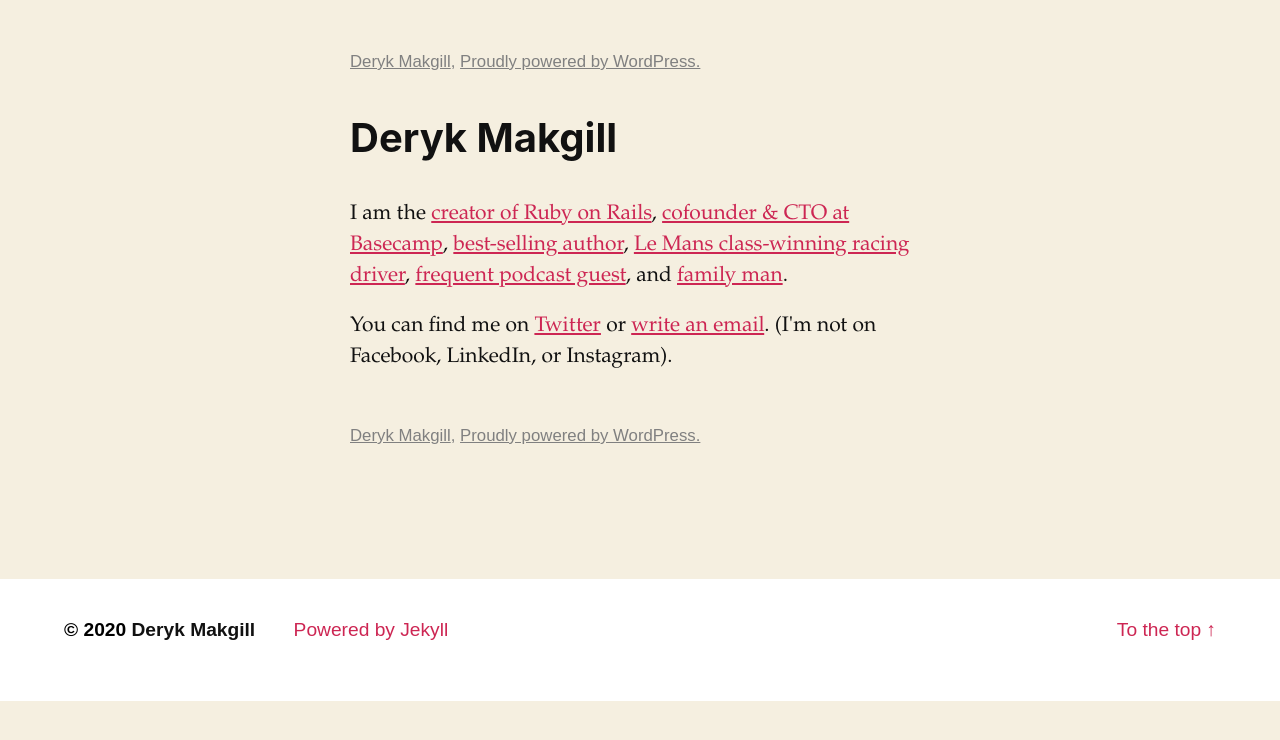
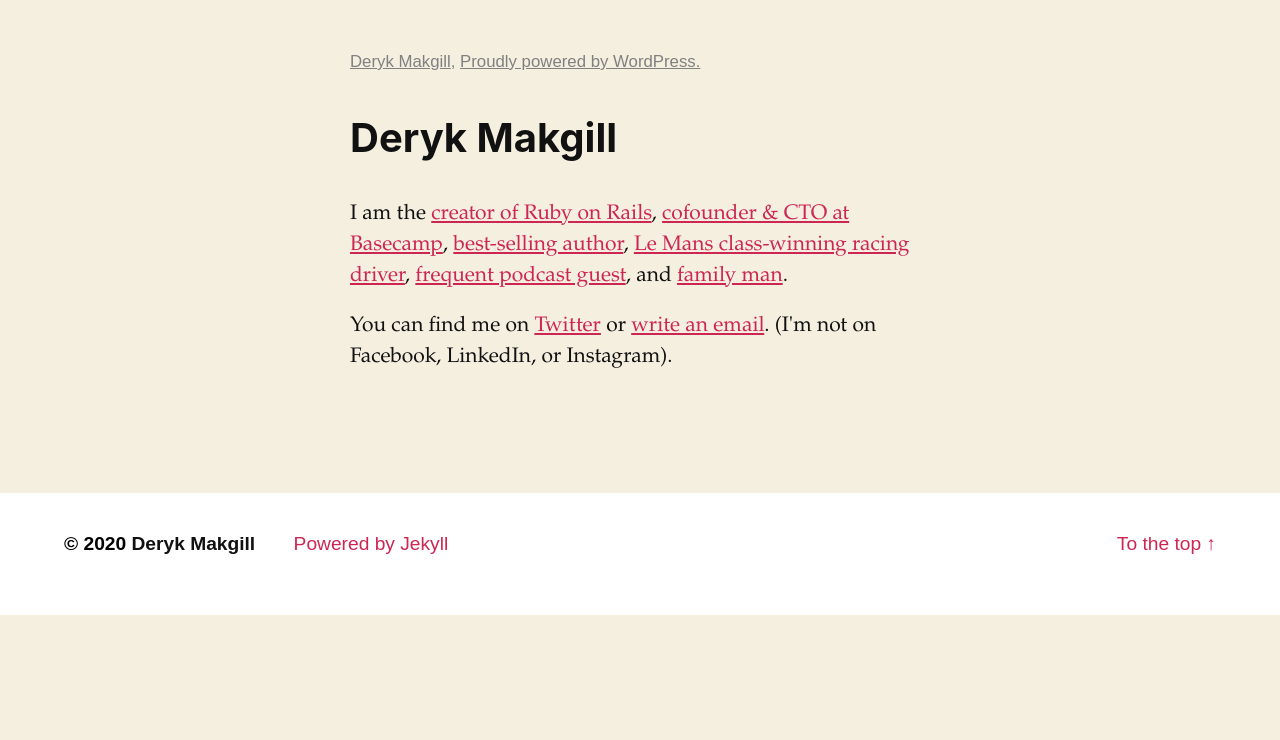
Before and after one commit to derykmakgill/matt, a Jekyll site: the page built from index.md, in a window 1280 px wide. Shown: the top 740 px of the page. Built offline with Jekyll 4.4.1, drawn with Linux system fonts in a browser that asks for light colours.

Commit message:
Update page.html

```diff
--- a/_layouts/page.html
+++ b/_layouts/page.html
@@ -22,19 +22,5 @@
 
 {{ content }}
 
-<div class="site-info" style="
-    font-family: sans-serif;
-    margin-top: 50px;
-    margin-bottom: 30px;
-    font-size: .8em;
-    color: grey;
-">
-										<a class="site-name" href="https://web.archive.org/web/20190503092823/https://ma.tt/" rel="home" style="
-    color: grey;
-">Deryk Makgill</a>,
-						<a href="https://web.archive.org/web/20190503092823/https://wordpress.org/" class="imprint" style="
-    color: gray;
-">
-				Proudly powered by WordPress.			</a>
-								</div>
+
 </article>
```
